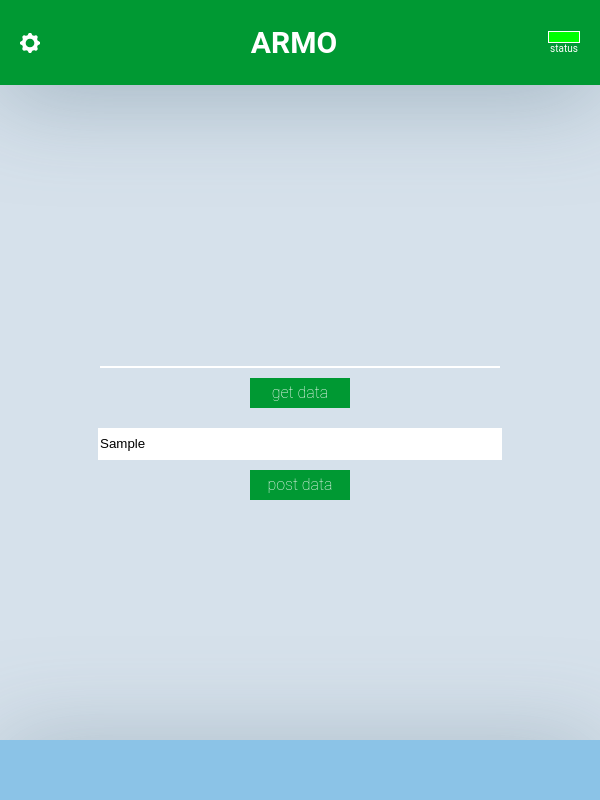
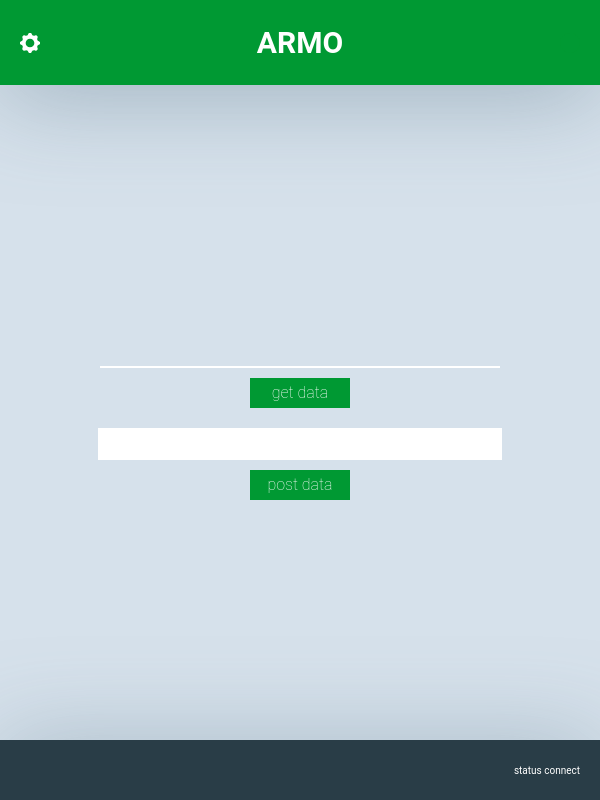
Before and after one commit to shel1977/electron-app, an Electron app: page index.html in a window 600 px wide. Both pictures are taken after typing "Sample" into the empty fields and a click on the button "post data". Drawn offline with Linux system fonts and the light colour scheme; no server answers.

Commit message:
use axios

```diff
--- a/index.html
+++ b/index.html
@@ -2,8 +2,7 @@
 <html lang="ru">
 <head>
     <meta charset="UTF-8">
-    <meta http-equiv="Content-Security-Policy"
-          content="default-src 'none'; connect-src 'self';font-src 'self'; img-src 'self' data: https:; style-src 'self' ; script-src 'self'">
+    <meta http-equiv="Content-Security-Policy" content="default-src *; style-src 'self' http://* 'unsafe-inline'; script-src 'self' http://* 'unsafe-inline' 'unsafe-eval'" />
     <meta name="viewport"
           content="width=device-width, user-scalable=no, initial-scale=1.0, maximum-scale=1.0, minimum-scale=1.0">
     <meta http-equiv="X-UA-Compatible" content="ie=edge">
@@ -18,10 +17,10 @@
     <div>
         <h1>Armo</h1>
     </div>
-    <div class="server__status">
-        <div class="server__status__indicator"></div>
-        <span>status</span>
+    <div class="indicator">
+
     </div>
+
 </header>
 <div class="content">
     <div class="get__area">
@@ -41,7 +40,10 @@
     </div>
 </div>
 <footer>
-
+    <div class="server__status">
+        <span>status</span>
+        <span id="server__status__text">connect</span>
+    </div>
 </footer>
 
 <script src="render.js">
--- a/package.json
+++ b/package.json
@@ -13,6 +13,7 @@
     "electron": "^9.0.0"
   },
   "dependencies": {
+    "axios": "^0.19.2",
     "request": "^2.88.2"
   }
 }
--- a/render.js
+++ b/render.js
@@ -1,9 +1,22 @@
+const axios = require('axios');
 const {ipcRenderer} = require('electron');
+const request = require('request');
+
 
 const getDataButton = document.getElementById('getDataButton');
 const postDataButton = document.getElementById('postDataButton');
 
 getDataButton.addEventListener('click', function () {
+    getData()
+});
+
+postDataButton.addEventListener('click', function () {
+    const inputDataArea = document.getElementById('inputDataArea').value;
+    postData(inputDataArea);
+    document.getElementById('inputDataArea').value = ''
+});
+
+/*getDataButton.addEventListener('click', function () {
     ipcRenderer.send('getData');
     ipcRenderer.once('replyFromGet', (event, value) => {
         console.log('answer ' + value.data);
@@ -18,9 +31,27 @@ postDataButton.addEventListener('click', function () {
         console.log('answer ' + value.data);
         showFunc(value.data)
     });
-});
+});*/
 
 //show answer
 const showFunc = (value) => {
     document.getElementById('showResponseData').innerHTML = value;
 };
+
+
+const getData = () => {
+    axios.get('http://localhost:8888/data')
+        .then((response) => {
+            console.log(response.data.data);
+
+            showFunc(response.data.data)
+        });
+};
+
+const postData = (text) => {
+    axios.post('http://localhost:8888/post',
+        {data: text})
+        .then((response) => {
+            showFunc(response.data.info)
+        });
+};
--- a/style.css
+++ b/style.css
@@ -44,18 +44,12 @@ header {
 
 }
 
-.server__status {
-    font-size: 10px;
-    color: #FFFFFF;
+.indicator {
+    width: 20px;
+    height: 20px;
     margin-right: 20px;
-}
-
-.server__status__indicator {
-    width: 30px;
-    height: 10px;
-    background-color: #00ff02;
-    border: 1px solid #FFFFFF;
-
+    border-radius: 10px;
+    background-color: #093;
 }
 
 .content {
@@ -132,11 +126,18 @@ button:active {
 }
 
 footer {
-    font-size: 18px;
-    background: #8bc3e7;
+    display: flex;
+    flex-direction: row;
+    align-items: center;
+    justify-content: flex-end;
+    background: #293d47;
     width: 100%;
     height: 60px;
     box-sizing: border-box;
     box-shadow: 0 9px 95px rgba(107, 135, 152, .55);
-    text-align: center;
 }
+.server__status {
+    font-size: 10px;
+    color: #FFFFFF;
+    margin-right: 20px;
+}
```
Also changed, not shown: main.js (+1 -49 lines), 1 other file.
